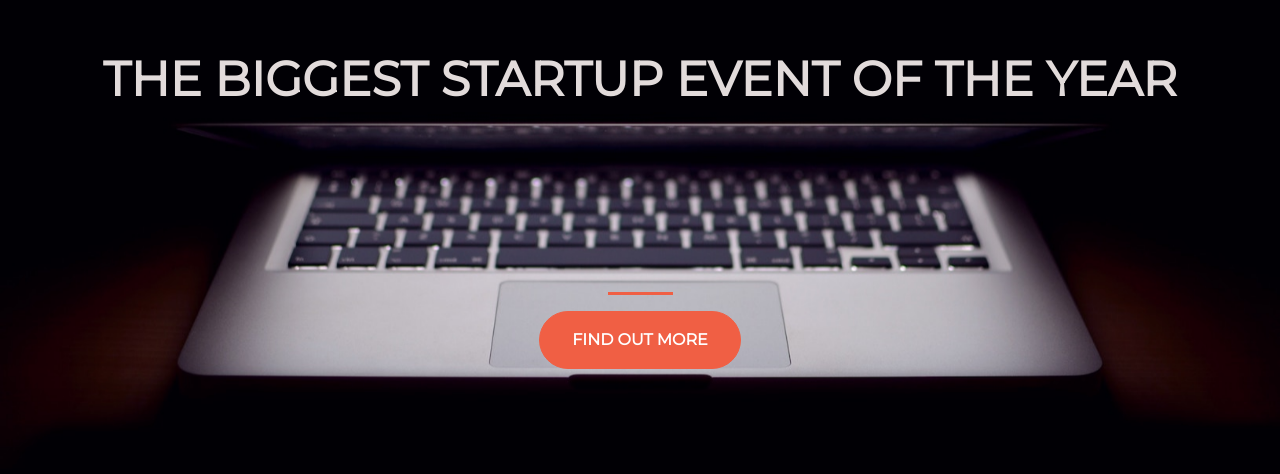
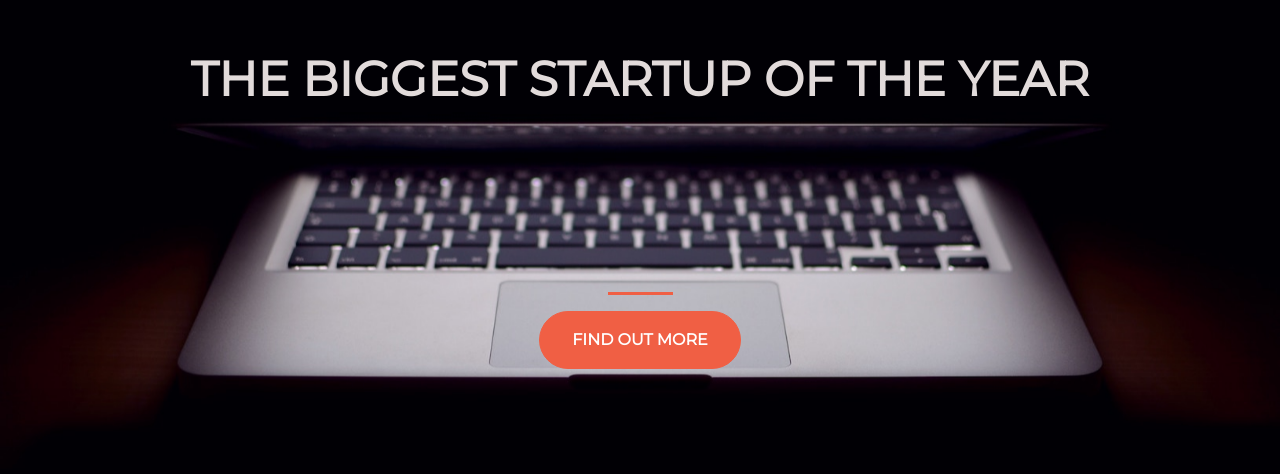
Before and after one commit to rawatdev/startuplandingpage, a plain HTML site: page index.html in a window 1280 px wide. Shown: the part 190-664 px from the top of the page. Drawn offline with nearby package versions, Linux system fonts and the light colour scheme.

Commit message:
Update index.html
Update the heading

```diff
--- a/index.html
+++ b/index.html
@@ -17,7 +17,7 @@
   <div class="container d-flex align-items-center h-100">
     <div class="row">
       <header class="text-center col-12">
-    <h1 class="text-uppercase"><strong>The biggest startup event of the year</strong> </h1>
+    <h1 class="text-uppercase"><strong>The biggest startup of the year</strong> </h1>
   </header>
   <div class="buffer col-12"></div>
   <section class="text-center col-12">
```
